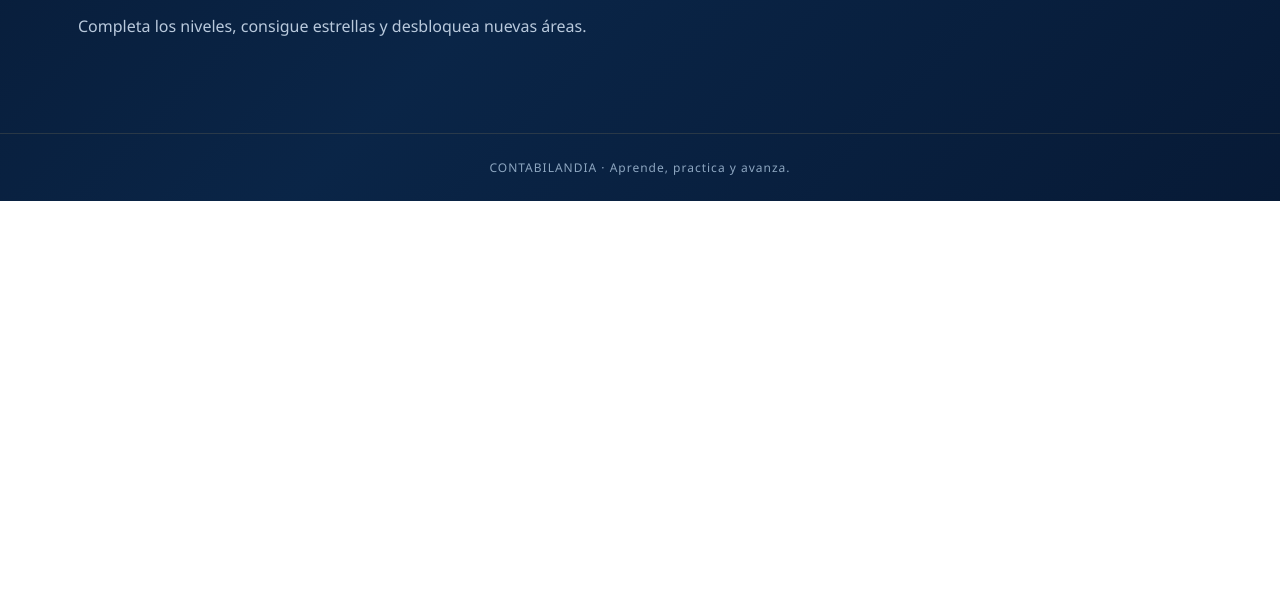
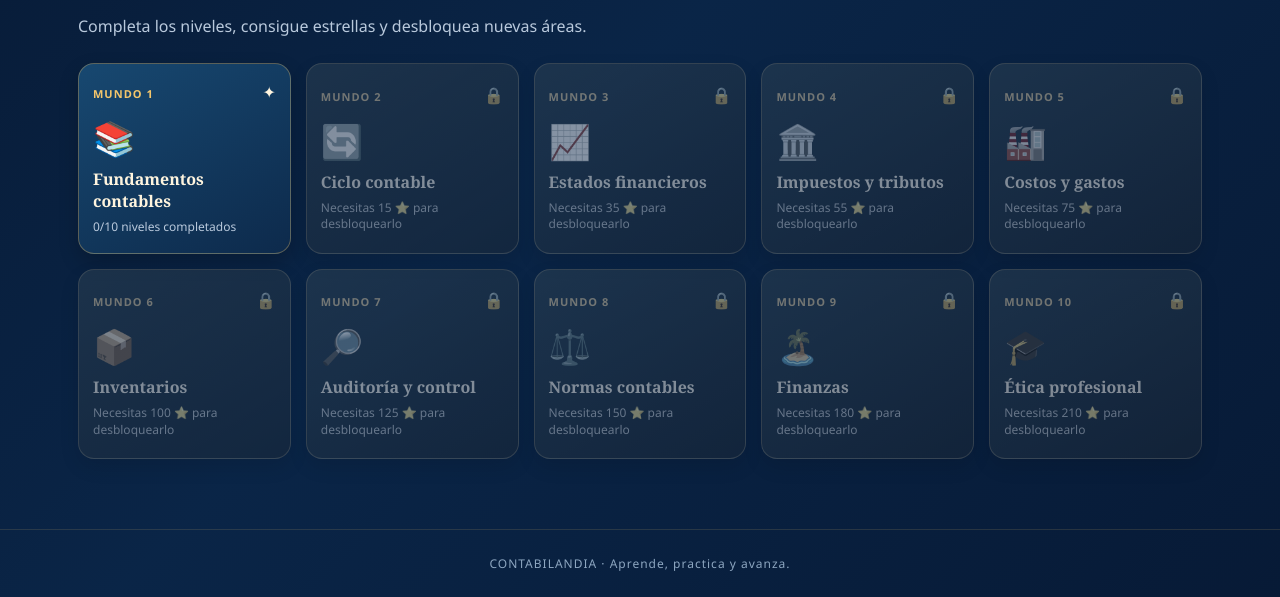
Before and after one commit to andersonmx69/CONTABILANDIA, a plain HTML site: page index.html in a window 1280 px wide. Shown: the part 721-1318 px from the top of the page. Before the commit the page ends 922 px from the top, so only its background shows below. Drawn offline with Linux system fonts and the light colour scheme; files that its build step writes are made by us from their sources.

Commit message:
Update index.html

```diff
--- a/index.html
+++ b/index.html
@@ -1,6 +1,6 @@
 <!doctype html>
 <html lang="es"><head><meta charset="UTF-8"><meta name="viewport" content="width=device-width,initial-scale=1">
-<title>CONTABILANDIA | Aprende contabilidad jugando</title><link rel="stylesheet" href="css/estilos.css"></head>
+<title>CONTABILANDIA | Aprende contabilidad jugando</title><link rel="stylesheet" href="estilos.css"></head>
 <body>
 <header><a class="logo" href="#">✦ CONTABILANDIA</a><div class="stats">⭐ <b id="stars">0</b>　🏆 <b id="done">0</b>/100 niveles</div></header>
 <main>
@@ -11,4 +11,4 @@
 <section id="map"><p class="eyebrow">TU RUTA DE APRENDIZAJE</p><h2>Los diez mundos de Contabilandia</h2><p class="muted">Completa los niveles, consigue estrellas y desbloquea nuevas áreas.</p><div id="worlds" class="grid"></div></section>
 </main><footer>CONTABILANDIA · Aprende, practica y avanza.</footer>
 <div id="modal" class="backdrop hidden"><div class="modal"><button id="close" class="close">×</button><div id="modalContent"></div></div></div>
-<script src="js/data.js"></script><script src="js/app.js"></script></body></html>
+<script src="data.js"></script><script src="app.js"></script></body></html>
```
